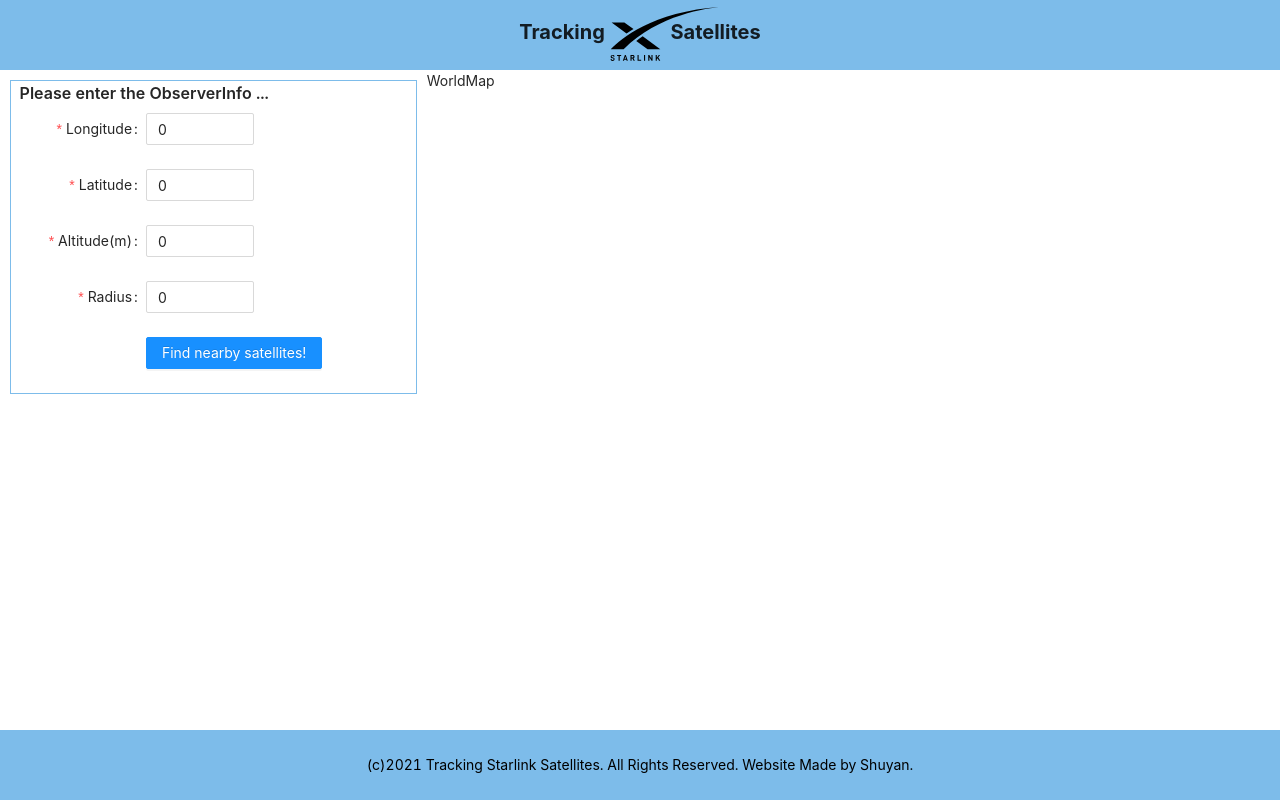
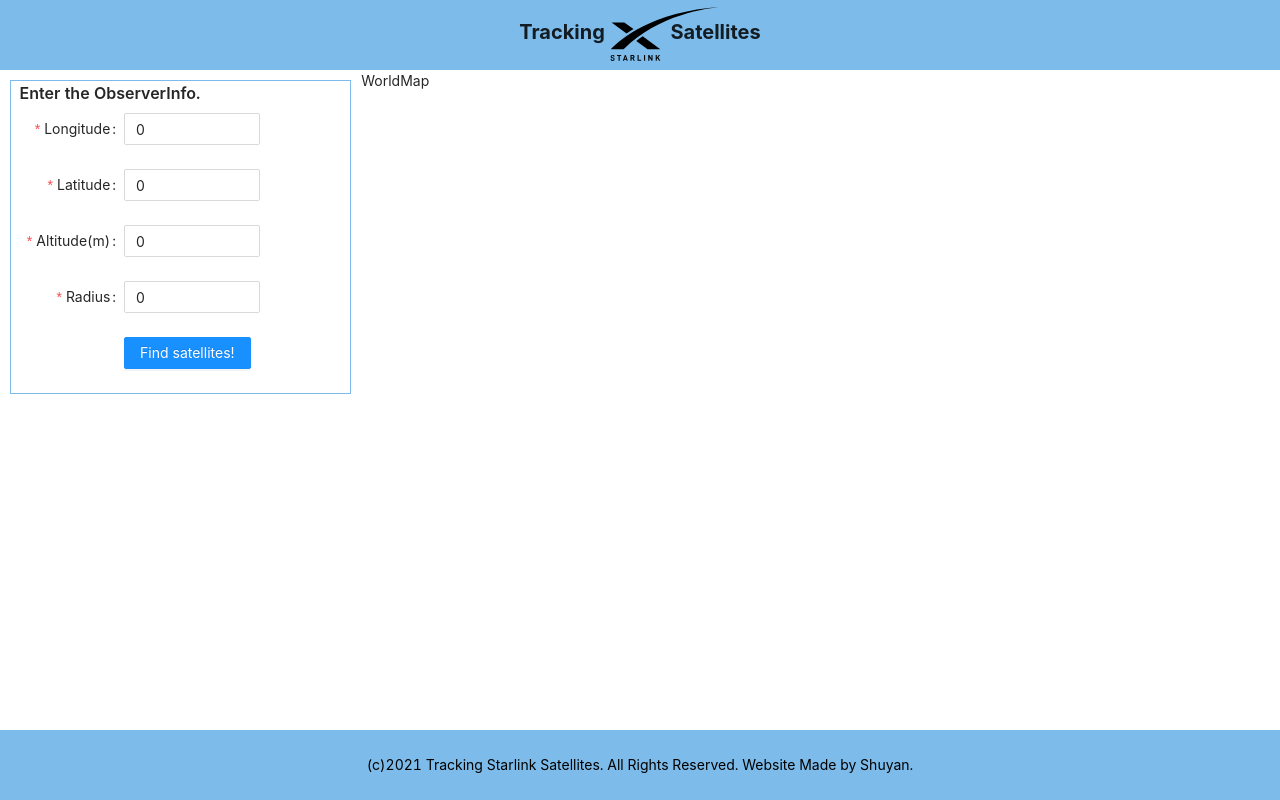
Before and after one commit to SHUYAN99/tracksatellites, a React (Create React App) app: page / in a window 1280 px wide. Built offline with nearby package versions, Linux system fonts and the light colour scheme.

Commit message:
observerInfo adjustments

```diff
--- a/src/components/Main.js
+++ b/src/components/Main.js
@@ -5,7 +5,7 @@
 const Main = () => {
     return (
         <Row>
-            <Col span={8}>
+            <Col span={86}>
                 <ObserverInfo />
             </Col>
             <Col span={16}>
--- a/src/components/ObserverInfo.js
+++ b/src/components/ObserverInfo.js
@@ -18,7 +18,7 @@
 
     return (
         <div className="observer-info-container">
-            <Title level={5}>&nbsp; Please enter the ObserverInfo ...</Title>
+            <Title level={5}>&nbsp; Enter the ObserverInfo.</Title>
             <Form
                 {...layout}
                 initialValues={
@@ -32,24 +32,24 @@
                 onFinish={onFormFinish}
             >
                 <Form.Item label="Longitude" name="longitude" rules={[{required: true, message: "Please enter a valid longitude!"}]}>
-                    <InputNumber min={-180} max={180} style={{ width: "40%" }} />
+                    <InputNumber min={-180} max={180} style={{ width: "60%" }} />
                 </Form.Item>
 
                 <Form.Item label="Latitude" name="latitude" rules={[{required: true, message: "Please enter a valid latitude!"}]}>
-                    <InputNumber min={-90} max={90} style={{ width: "40%" }} />
+                    <InputNumber min={-90} max={90} style={{ width: "60%" }} />
                 </Form.Item>
 
                 <Form.Item label="Altitude(m)" name="altitude" rules={[{required: true, message: "Please enter a valid altitude!"}]}>
-                    <InputNumber min={-413} max={8850} style={{ width: "40%" }} />
+                    <InputNumber min={-413} max={8850} style={{ width: "60%" }} />
                 </Form.Item>
 
                 <Form.Item label="Radius" name="radius" rules={[{required: true, message: "Please enter a valid radius!"}]}>
-                    <InputNumber min={0} max={90} style={{ width: "40%" }} />
+                    <InputNumber min={0} max={90} style={{ width: "60%" }} />
                 </Form.Item>
 
                 <Form.Item {...tailLayout}>
                     <Button type="primary" htmlType="submit">
-                        Find nearby satellites!
+                        Find satellites!
                     </Button>
                 </Form.Item>
 
```
